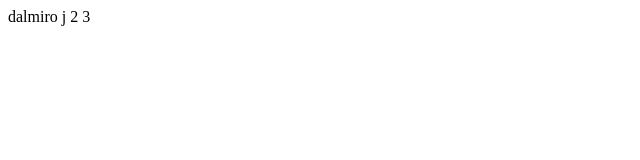
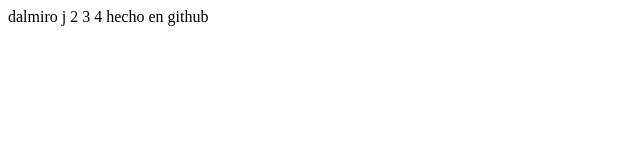
Before and after one commit to ramosenciso/newP, a plain HTML site: page index.html in a window 1280 px wide. Shown: the whole page, without its empty margins (0-640 px from the left). Drawn offline with Linux system fonts and the light colour scheme.

Commit message:
Update index.html

```diff
--- a/index.html
+++ b/index.html
@@ -6,6 +6,6 @@
     <title>Document</title>
 </head>
 <body>
-    dalmiro j 2 3
+    dalmiro j 2 3 4 hecho en github
 </body>
 </html>
```
